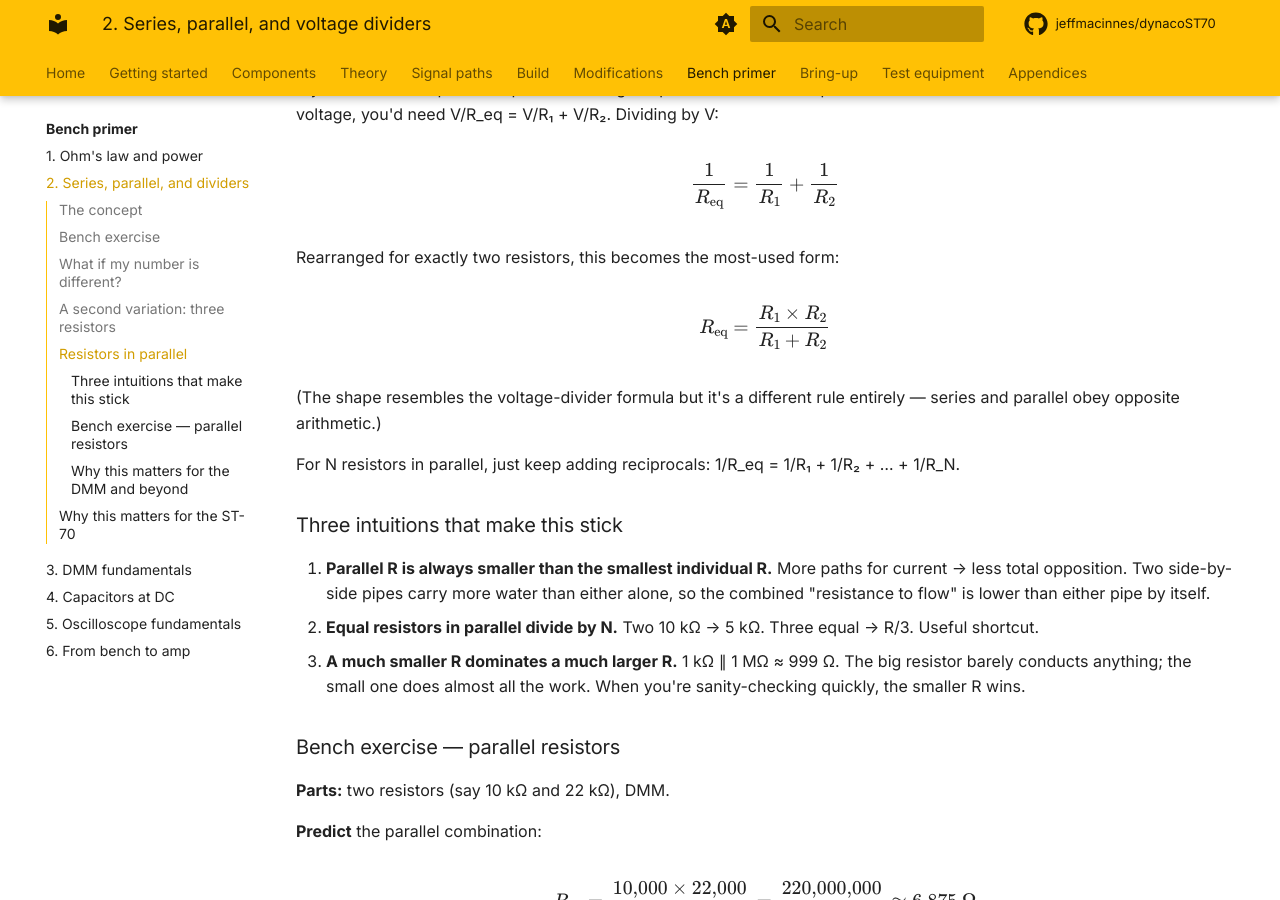
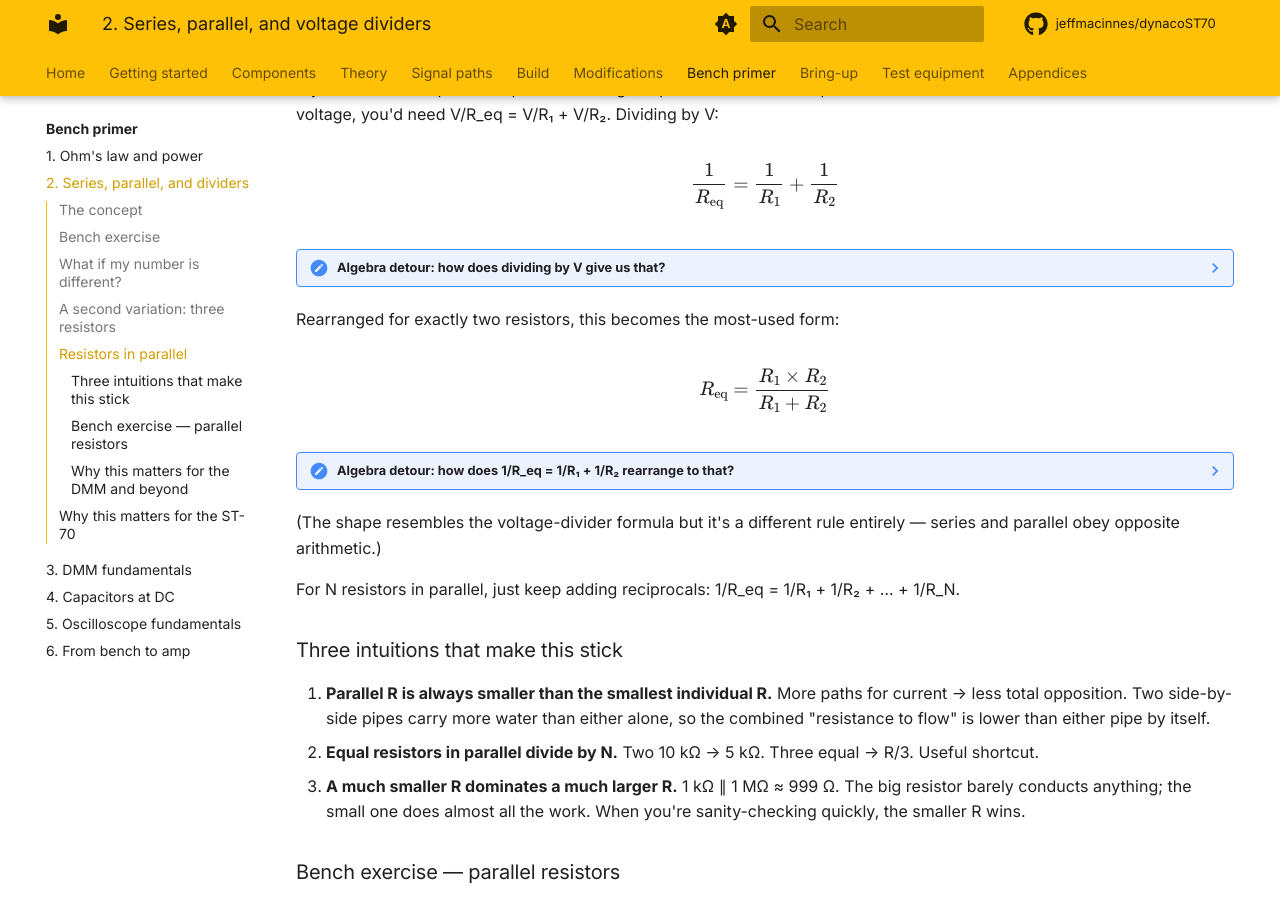
Before and after one commit to jeffmacinnes/dynacoST70, an MkDocs documentation site: the page built from docs/bench-primer/02-voltage-dividers.md, in a window 1280 px wide and 900 px high, scrolled down 4034 px. Built offline with MkDocs 1.6.1 and Material for MkDocs 9.7.7, drawn with Linux system fonts in a browser that asks for light colours; comment, search, counter and statistics services are not loaded; part of the change alters nothing that is shown.

Commit message:
Bench primer: add algebra derivations for parallel resistance formulas
Insert two collapsible "Algebra detour" admonitions in the parallel
section of exercise 2:

1. How dividing V/R_eq = V/R₁ + V/R₂ by V yields 1/R_eq = 1/R₁ + 1/R₂
   (common-factor cancellation, with the same trick applied to series
   resistance as a bonus example).
2. How 1/R_eq = 1/R₁ + 1/R₂ rearranges to R_eq = (R₁ × R₂) / (R₁ + R₂)
   (combine fractions via common denominator, then take reciprocals;
   plus the cross-multiplication alternative).

Both detours are hidden by default so the main flow stays tight, but
expandable for readers who want the underlying algebra spelled out.

Co-Authored-By: Claude Opus 4.7 (1M context) <noreply@anthropic.com>

```diff
--- a/docs/bench-primer/02-voltage-dividers.md
+++ b/docs/bench-primer/02-voltage-dividers.md
@@ -92,9 +92,68 @@ If you wanted to replace the pair with a single equivalent resistor R_eq that dr
 
 $$ \dfrac{1}{R_\text{eq}} = \dfrac{1}{R_1} + \dfrac{1}{R_2} $$
 
+??? note "Algebra detour: how does dividing by V give us that?"
+
+    Two rules are doing the work:
+
+    1. **Equality axiom.** If A = B, then A/c = B/c. Whatever you do to one side of an equation, you do to the other.
+    2. **Distributive property of division over addition.** (a + b) / c = a/c + b/c. Dividing a sum by something means dividing each term.
+
+    Start from:
+
+    $$\dfrac{V}{R_\text{eq}} = \dfrac{V}{R_1} + \dfrac{V}{R_2}$$
+
+    Divide both sides by V (rule 1), then distribute on the right (rule 2):
+
+    $$\dfrac{V/R_\text{eq}}{V} = \dfrac{V/R_1}{V} + \dfrac{V/R_2}{V}$$
+
+    Simplify each fraction. The pattern is (V/R) / V — V is in the numerator and the divider, so it cancels:
+
+    $$\dfrac{V/R}{V} = \dfrac{V}{R \times V} = \dfrac{1}{R}$$
+
+    Apply to all three terms:
+
+    $$\dfrac{1}{R_\text{eq}} = \dfrac{1}{R_1} + \dfrac{1}{R_2}$$
+
+    In plainer language: V appears as a *multiplicative factor* in every single term — left is V × (1/R_eq), right is V × (1/R₁) + V × (1/R₂). When the same thing multiplies every term in an equation, dividing through by it cancels it from every term, and you're left with what was underneath — here, the 1/R pieces. This is the **common-factor cancellation** trick, and it shows up constantly in circuit work. The same trick turns V_total = IR₁ + IR₂ + IR₃ into R_total = R₁ + R₂ + R₃ for series resistors.
+
 Rearranged for exactly two resistors, this becomes the most-used form:
 
 $$ R_\text{eq} = \dfrac{R_1 \times R_2}{R_1 + R_2} $$
+
+??? note "Algebra detour: how does 1/R_eq = 1/R₁ + 1/R₂ rearrange to that?"
+
+    Two steps: combine the two fractions on the right into one, then take the reciprocal of both sides.
+
+    **Step 1 — combine 1/R₁ + 1/R₂ into a single fraction.** To add two fractions, they need a common denominator. The smallest one that contains both R₁ and R₂ is their product, R₁ × R₂. Give each fraction that denominator by multiplying it by a clever form of 1:
+
+    $$\dfrac{1}{R_1} \times \dfrac{R_2}{R_2} = \dfrac{R_2}{R_1 \times R_2} \qquad \dfrac{1}{R_2} \times \dfrac{R_1}{R_1} = \dfrac{R_1}{R_1 \times R_2}$$
+
+    (Multiplying top and bottom by the same thing doesn't change a fraction's value — it's just multiplying by 1.) Now they share a denominator, so we can add the numerators:
+
+    $$\dfrac{1}{R_1} + \dfrac{1}{R_2} = \dfrac{R_2}{R_1 R_2} + \dfrac{R_1}{R_1 R_2} = \dfrac{R_1 + R_2}{R_1 \times R_2}$$
+
+    So the equation becomes:
+
+    $$\dfrac{1}{R_\text{eq}} = \dfrac{R_1 + R_2}{R_1 \times R_2}$$
+
+    **Step 2 — take the reciprocal of both sides.** If two quantities are equal, so are their reciprocals: multiply both sides of `a = b` by 1/(a × b) and you get 1/b = 1/a. Visually, just flip both fractions upside down:
+
+    $$R_\text{eq} = \dfrac{R_1 \times R_2}{R_1 + R_2}$$
+
+    Done.
+
+    **Alternative path — cross-multiplication.** From `1/R_eq = (R₁ + R₂) / (R₁ × R₂)`, multiply both sides by R_eq × (R₁ × R₂):
+
+    $$R_1 \times R_2 = R_\text{eq} \times (R_1 + R_2)$$
+
+    Then divide both sides by (R₁ + R₂):
+
+    $$\dfrac{R_1 \times R_2}{R_1 + R_2} = R_\text{eq}$$
+
+    Same result, different mechanical path. Both are worth being able to do.
+
+    **Sanity check** with the bench-exercise numbers (R₁ = 10 kΩ, R₂ = 22 kΩ): R_eq = (10,000 × 22,000) / (10,000 + 22,000) = 220,000,000 / 32,000 ≈ **6,875 Ω**, matching the prediction below.
 
 (The shape resembles the voltage-divider formula but it's a different rule entirely — series and parallel obey opposite arithmetic.)
 
```
